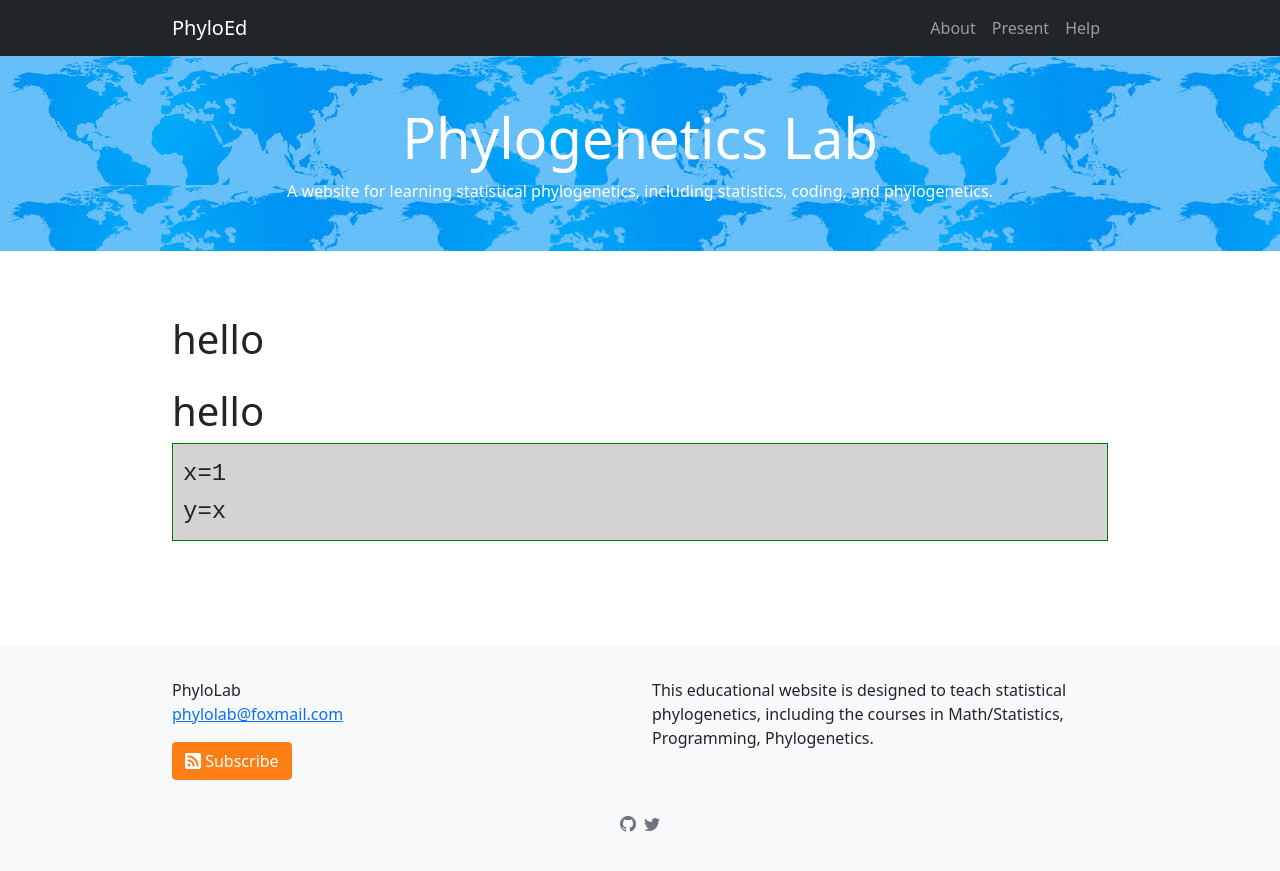
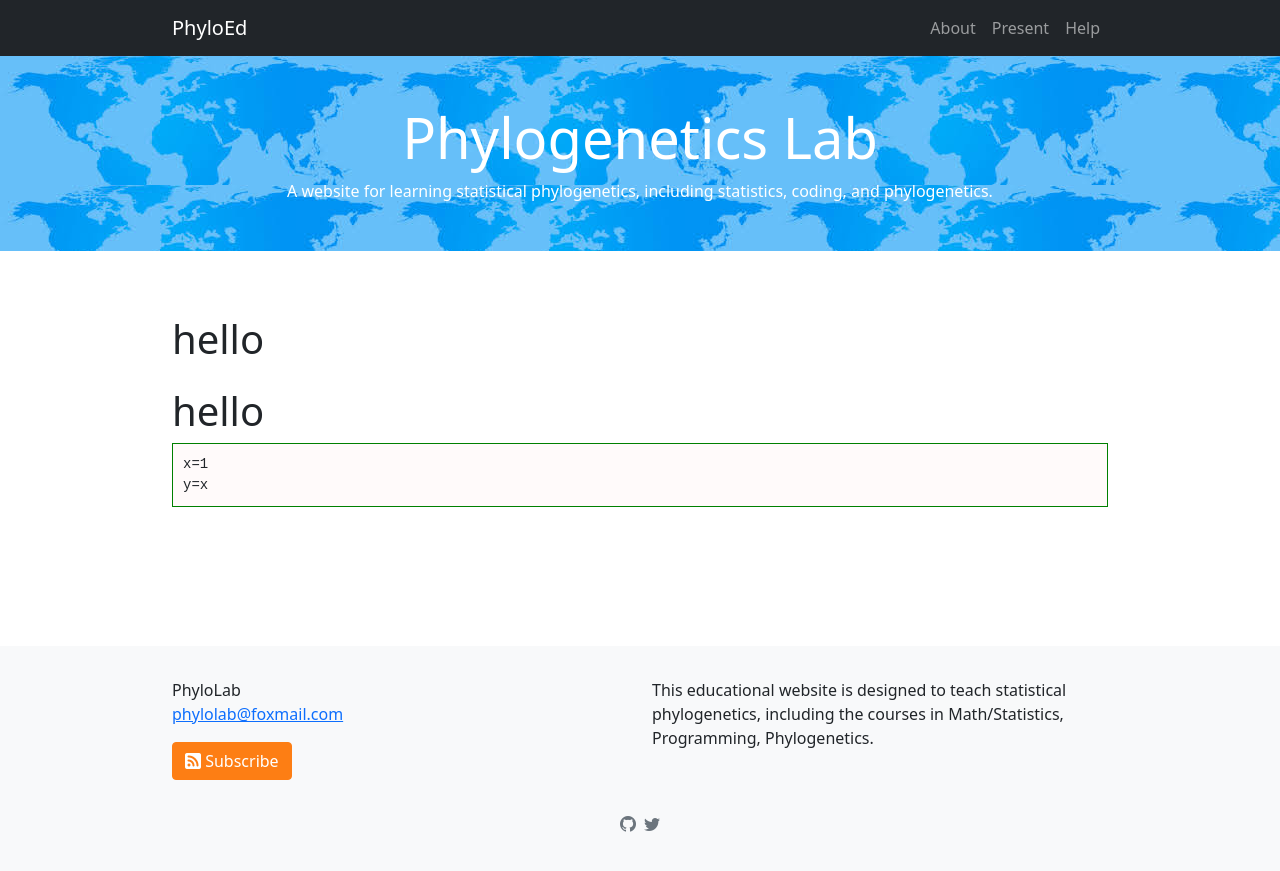
Before and after one commit to lliu1871/PhyEd, a Jekyll site: the page built from pages/hello.md, in a window 1280 px wide. Shown: the top 871 px of the page. Built offline with Jekyll 4.4.1, drawn with Linux system fonts in a browser that asks for light colours; our own code applies the rules of GitHub Pages for plain Markdown files.

Commit message:
Update _custom-styles.scss

```diff
--- a/_sass/_custom-styles.scss
+++ b/_sass/_custom-styles.scss
@@ -13,8 +13,8 @@ pre {
       padding-left: 10px;
       padding-top: 10px;
       padding-bottom: 10px;
-      font-family: Arial, 'Lucida Console', Consolas;
-      font-size: 24px;
-      background: lightgrey;
+      font-family: monospace, Arial, 'Lucida Console', Consolas;
+      font-size: 14px;
+      background: snow;
       border: solid green 1px;
 }
```
